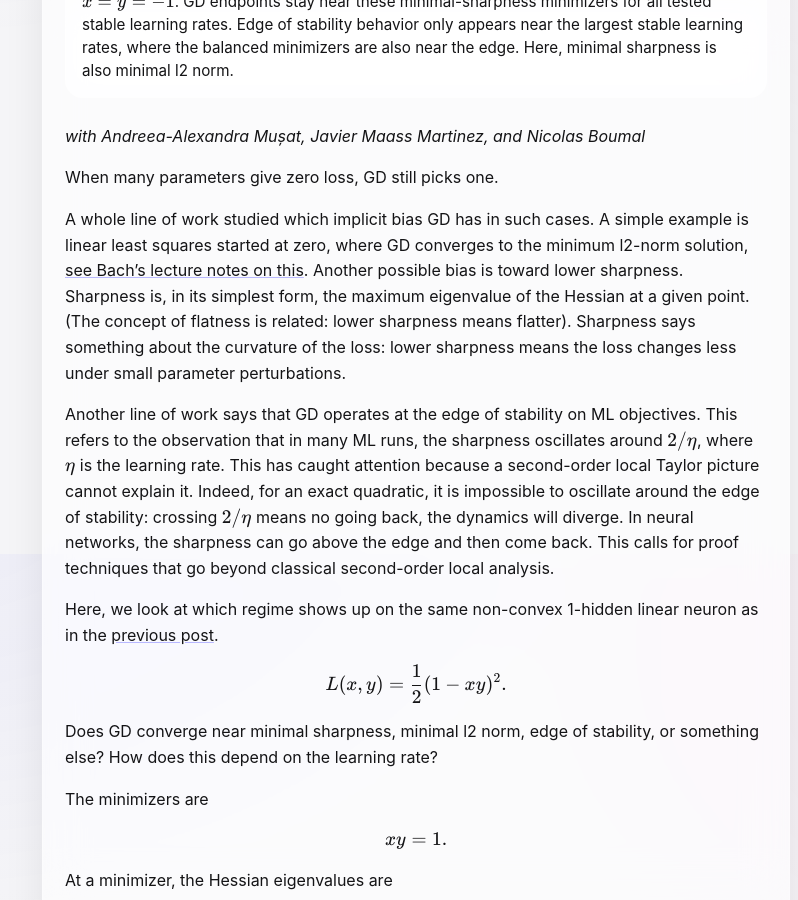
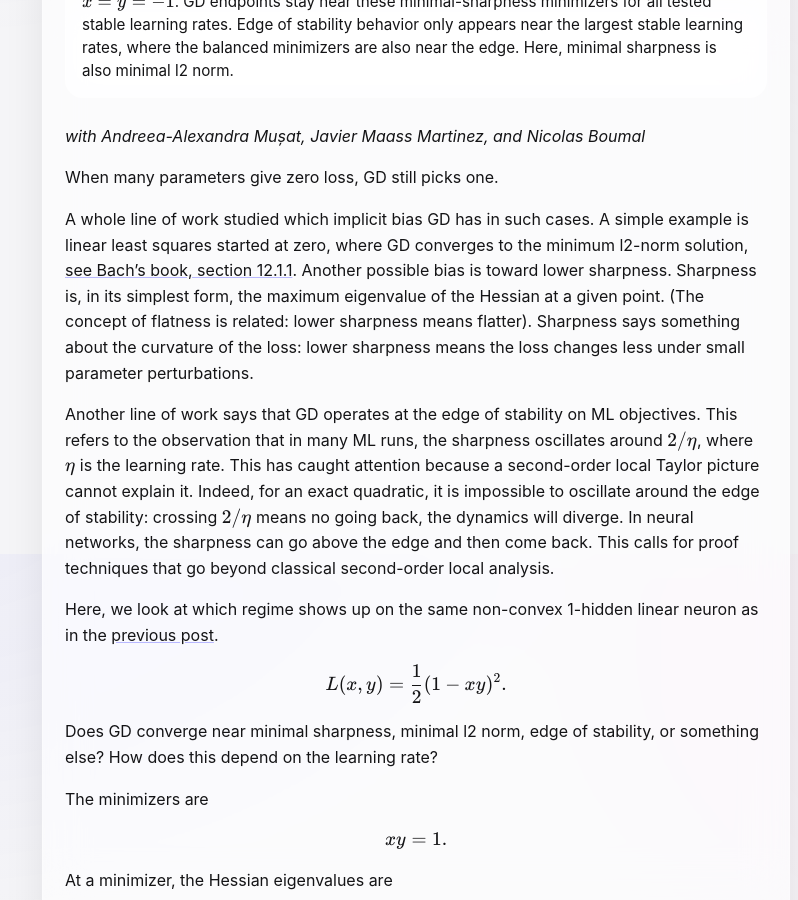
Before and after one commit to dimension-one/dimension-one.github.io, a Jekyll site: the page built from _posts/2026-06-15-post-5.md, in a window 1280 px wide and 900 px high, scrolled down 346 px. Shown: the whole window, without its empty margins (224-1022 px from the left). Built offline with Jekyll 4.4.1, drawn with Linux system fonts in a browser that asks for light colours; a script that is not in the unit is left out.

Commit message:
Update 2026-06-15-post-5.md

```diff
--- a/_posts/2026-06-15-post-5.md
+++ b/_posts/2026-06-15-post-5.md
@@ -23,7 +23,7 @@
 When many parameters give zero loss, GD still picks one.
 
 A whole line of work studied which implicit bias GD has in such cases.
-A simple example is linear least squares started at zero, where GD converges to the minimum l2-norm solution, [see Bach's lecture notes on this](https://www.di.ens.fr/~fbach/learning_theory_class/lecture9.pdf).
+A simple example is linear least squares started at zero, where GD converges to the minimum l2-norm solution, [see Bach's book, section 12.1.1](https://www.di.ens.fr/~fbach/ltfp_book.pdf).
 Another possible bias is toward lower sharpness.
 Sharpness is, in its simplest form, the maximum eigenvalue of the Hessian at a given point.
 (The concept of flatness is related: lower sharpness means flatter).
```
